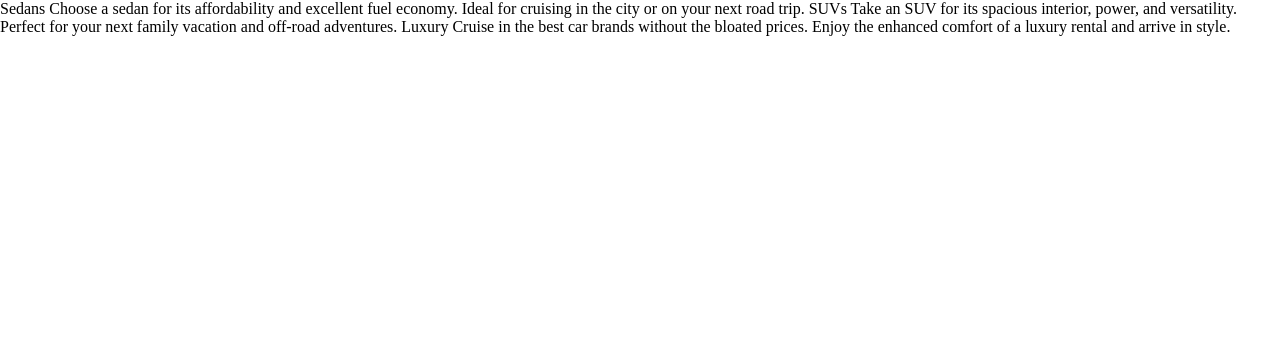
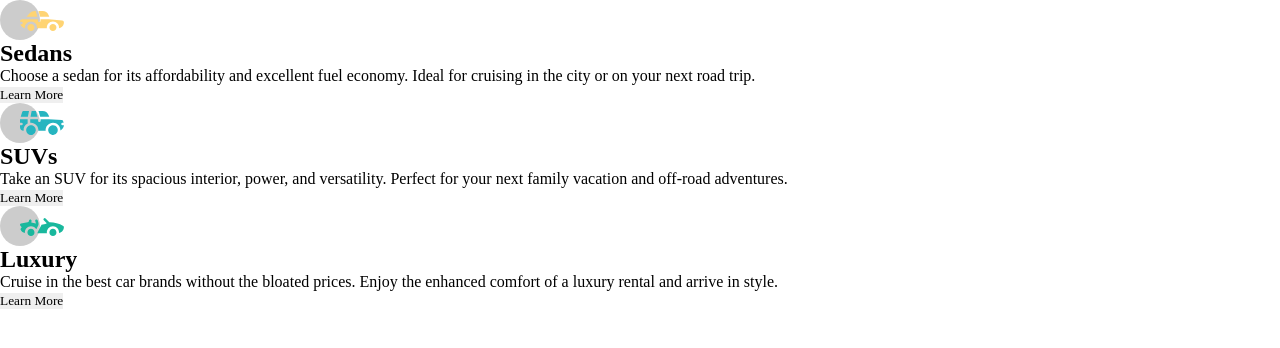
Before and after one commit to solracss/fem-3-collumn-preview-card, a plain HTML site: page index.html in a window 1280 px wide. Drawn offline with Linux system fonts and the light colour scheme.

Commit message:
HTML: add html structure

```diff
--- a/index.html
+++ b/index.html
@@ -13,18 +13,39 @@
 </head>
 
 <body>
-    Sedans
-    Choose a sedan for its affordability and excellent fuel economy. Ideal for cruising in the city
-    or on your next road trip.
+    <main>
+        <div class="container">
+            <div class="card sedans">
+                <img src="./img/icon-sedans.svg" alt="">
+                <h2 class="car-type">Sedans</h2>
+                <p class="car-description">
+                    Choose a sedan for its affordability and excellent fuel economy. Ideal for cruising in the city or
+                    on your next road trip.
+                </p>
+                <button class="btn">Learn More</button>
+            </div>
 
-    SUVs
-    Take an SUV for its spacious interior, power, and versatility. Perfect for your next family vacation
-    and off-road adventures.
+            <div class="card suvs">
+                <img src="./img/icon-suvs.svg" alt="">
+                <h2 car-type>SUVs</h2>
+                <p class="car-description">
+                    Take an SUV for its spacious interior, power, and versatility. Perfect for your next family vacation
+                    and off-road adventures.
+                </p>
+                <button class="btn">Learn More</button>
+            </div>
 
-    Luxury
-    Cruise in the best car brands without the bloated prices. Enjoy the enhanced comfort of a luxury
-    rental and arrive in style.
-
+            <div class="card luxury">
+                <img src="./img/icon-luxury.svg" alt="">
+                <h2 car-type>Luxury</h2>
+                <p class="car-description">
+                    Cruise in the best car brands without the bloated prices. Enjoy the enhanced comfort of a luxury
+                    rental and arrive in style.
+                </p>
+                <button class="btn">Learn More</button>
+            </div>
+        </div>
+    </main>
 </body>
 
 </html>
```
